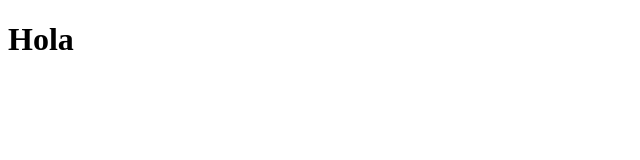
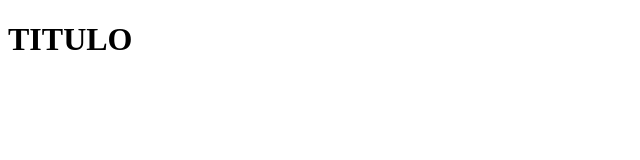
Before and after one commit to crescowboy/pruebaGit, a plain HTML site: page index.html in a window 1280 px wide. Shown: the whole page, without its empty margins (0-640 px from the left). Drawn offline with Linux system fonts and the light colour scheme.

Commit message:
ahora se cambio el h1

```diff
--- a/index.html
+++ b/index.html
@@ -7,7 +7,7 @@
     <title>Document</title>
 </head>
 <body>
-    <h1>Hola</h1>
+    <h1>TITULO</h1>
 
     <script src="codigo.js"></script>
 </body>
```
